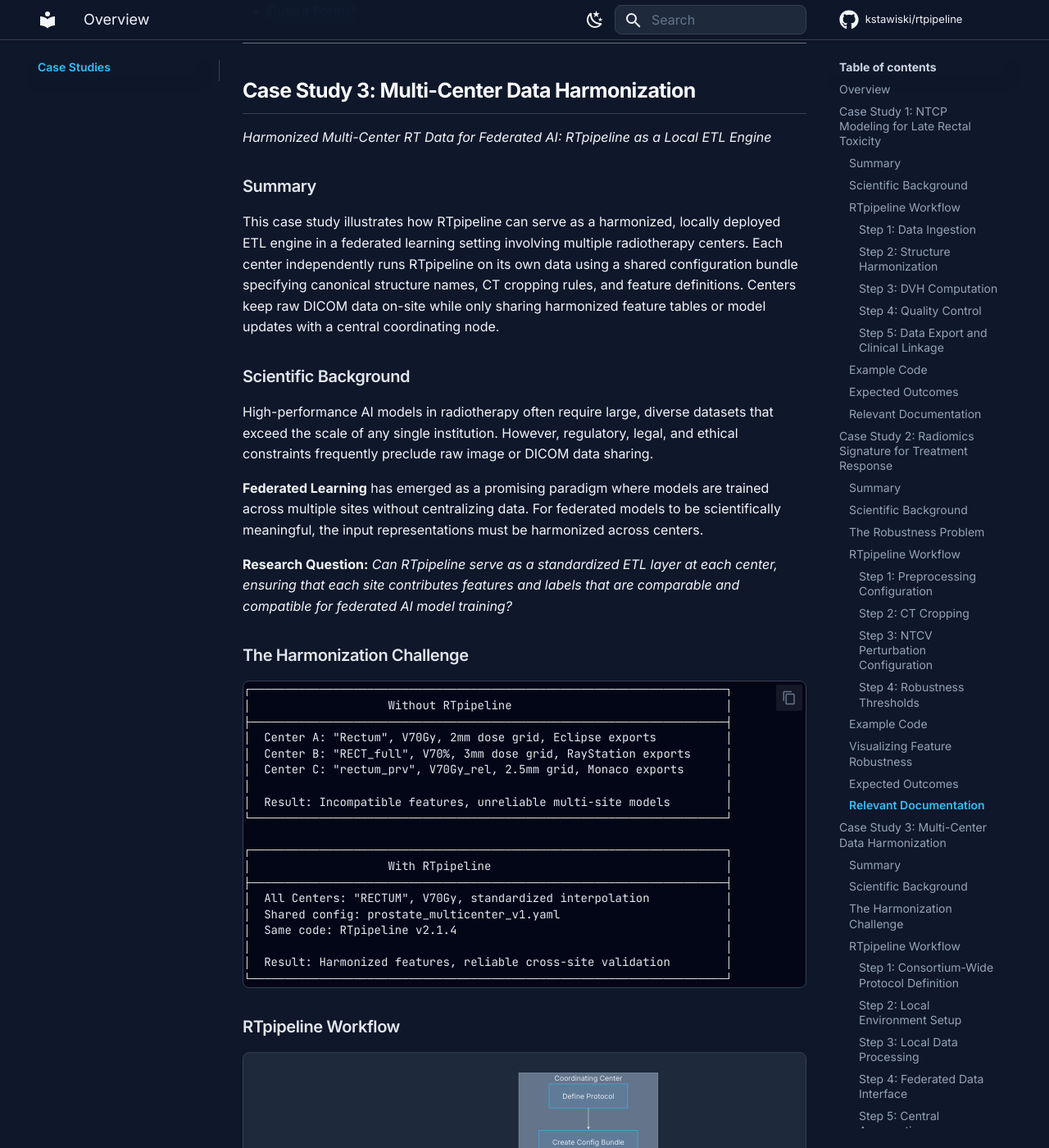
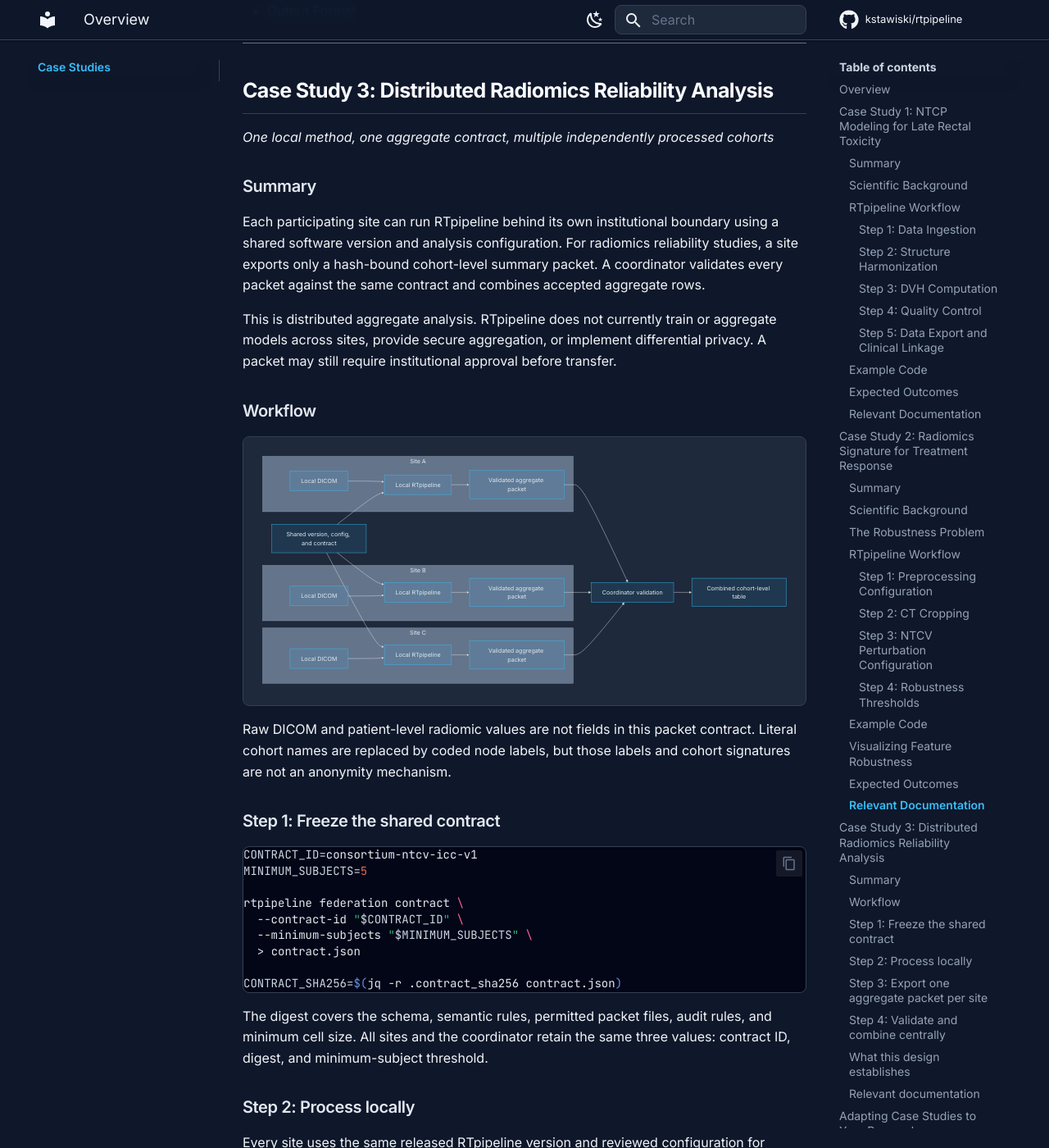
Before and after one commit to kstawiski/rtpipeline, an MkDocs documentation site: the page built from docs/case_studies/index.md, in a window 1280 px wide and 1400 px high, scrolled down 10237 px. Shown: the whole window at 82% size. Built offline with MkDocs 1.6.1 and Material for MkDocs 9.7.7, drawn with Linux system fonts in a browser that asks for light colours; comment, search, counter and statistics services are not loaded; some of the changed text lies outside the part shown.

Commit message:
Add fail-closed distributed analysis packets

````diff
--- a/docs/case_studies/index.md
+++ b/docs/case_studies/index.md
@@ -12,7 +12,7 @@ This section presents three detailed case studies demonstrating how RTpipeline a
 |------------|--------|-------------------|
 | [NTCP Modeling](#case-study-1-ntcp-modeling-for-late-rectal-toxicity) | Dosimetric modeling | DVH extraction, structure harmonization |
 | [Radiomics Signature](#case-study-2-radiomics-signature-for-treatment-response) | Imaging biomarkers | NTCV perturbations, robustness analysis |
-| [Multi-Center Harmonization](#case-study-3-multi-center-data-harmonization) | Federated AI | Structure mapping, standardized ETL |
+| [Distributed Reliability](#case-study-3-distributed-radiomics-reliability-analysis) | Aggregate radiomics validation | Standardized local ETL, hash-bound packets |
 
 ---
 
@@ -389,261 +389,130 @@ plt.savefig("robustness_analysis.png", dpi=150)
 
 ---
 
-## Case Study 3: Multi-Center Data Harmonization
+## Case Study 3: Distributed Radiomics Reliability Analysis
 
-*Harmonized Multi-Center RT Data for Federated AI: RTpipeline as a Local ETL Engine*
+*One local method, one aggregate contract, multiple independently processed cohorts*
 
 ### Summary
 
-This case study illustrates how RTpipeline can serve as a harmonized, locally deployed ETL engine in a federated learning setting involving multiple radiotherapy centers. Each center independently runs RTpipeline on its own data using a shared configuration bundle specifying canonical structure names, CT cropping rules, and feature definitions. Centers keep raw DICOM data on-site while only sharing harmonized feature tables or model updates with a central coordinating node.
+Each participating site can run RTpipeline behind its own institutional boundary
+using a shared software version and analysis configuration. For radiomics
+reliability studies, a site exports only a hash-bound cohort-level summary
+packet. A coordinator validates every packet against the same contract and
+combines accepted aggregate rows.
 
-### Scientific Background
+This is distributed aggregate analysis. RTpipeline does not currently train or
+aggregate models across sites, provide secure aggregation, or implement
+differential privacy. A packet may still require institutional approval before
+transfer.
 
-High-performance AI models in radiotherapy often require large, diverse datasets that exceed the scale of any single institution. However, regulatory, legal, and ethical constraints frequently preclude raw image or DICOM data sharing.
+### Workflow
 
-**Federated Learning** has emerged as a promising paradigm where models are trained across multiple sites without centralizing data. For federated models to be scientifically meaningful, the input representations must be harmonized across centers.
-
-**Research Question:** *Can RTpipeline serve as a standardized ETL layer at each center, ensuring that each site contributes features and labels that are comparable and compatible for federated AI model training?*
-
-### The Harmonization Challenge
-
-```
-┌─────────────────────────────────────────────────────────────────────┐
-│                    Without RTpipeline                               │
-├─────────────────────────────────────────────────────────────────────┤
-│  Center A: "Rectum", V70Gy, 2mm dose grid, Eclipse exports          │
-│  Center B: "RECT_full", V70%, 3mm dose grid, RayStation exports     │
-│  Center C: "rectum_prv", V70Gy_rel, 2.5mm grid, Monaco exports      │
-│                                                                     │
-│  Result: Incompatible features, unreliable multi-site models        │
-└─────────────────────────────────────────────────────────────────────┘
-
-┌─────────────────────────────────────────────────────────────────────┐
-│                    With RTpipeline                                  │
-├─────────────────────────────────────────────────────────────────────┤
-│  All Centers: "RECTUM", V70Gy, standardized interpolation           │
-│  Shared config: prostate_multicenter_v1.yaml                        │
-│  Same code: RTpipeline v2.1.4                                       │
-│                                                                     │
-│  Result: Harmonized features, reliable cross-site validation        │
-└─────────────────────────────────────────────────────────────────────┘
+```mermaid
+flowchart LR
+    C[Shared version, config, and contract] --> A1
+    C --> A2
+    C --> A3
+    subgraph Site A
+      D1[Local DICOM] --> A1[Local RTpipeline] --> P1[Validated aggregate packet]
+    end
+    subgraph Site B
+      D2[Local DICOM] --> A2[Local RTpipeline] --> P2[Validated aggregate packet]
+    end
+    subgraph Site C
+      D3[Local DICOM] --> A3[Local RTpipeline] --> P3[Validated aggregate packet]
+    end
+    P1 --> V[Coordinator validation]
+    P2 --> V
+    P3 --> V
+    V --> R[Combined cohort-level table]
 ```
 
-### RTpipeline Workflow
+Raw DICOM and patient-level radiomic values are not fields in this packet
+contract. Literal cohort names are replaced by coded node labels, but those
+labels and cohort signatures are not an anonymity mechanism.
 
-```mermaid
-graph TD
-    subgraph Coordinating Center
-        A[Define Protocol] --> B[Create Config Bundle]
-        B --> C[Distribute to Sites]
-        I[Receive Tables/Updates] --> J[Aggregate Models]
-        J --> K[Global Model]
-    end
+### Step 1: Freeze the shared contract
 
-    subgraph Center A
-        C --> D1[Local DICOM]
-        D1 --> E1[RTpipeline]
-        E1 --> F1[Harmonized Table]
-        F1 --> I
-    end
+```bash
+CONTRACT_ID=consortium-ntcv-icc-v1
+MINIMUM_SUBJECTS=5
 
-    subgraph Center B
-        C --> D2[Local DICOM]
-        D2 --> E2[RTpipeline]
-        E2 --> F2[Harmonized Table]
-        F2 --> I
-    end
+rtpipeline federation contract \
+  --contract-id "$CONTRACT_ID" \
+  --minimum-subjects "$MINIMUM_SUBJECTS" \
+  > contract.json
 
-    subgraph Center C
-        C --> D3[Local DICOM]
-        D3 --> E3[RTpipeline]
-        E3 --> F3[Harmonized Table]
-        F3 --> I
-    end
+CONTRACT_SHA256=$(jq -r .contract_sha256 contract.json)
 ```
 
-#### Step 1: Consortium-Wide Protocol Definition
+The digest covers the schema, semantic rules, permitted packet files, audit
+rules, and minimum cell size. All sites and the coordinator retain the same
+three values: contract ID, digest, and minimum-subject threshold.
 
-```yaml
-# prostate_multicenter_v1.yaml
-# Shared configuration for all participating centers
+### Step 2: Process locally
 
-version: "1.0"
-consortium: "ProstateFederated2025"
+Every site uses the same released RTpipeline version and reviewed configuration
+for DICOM organization, contours, radiomics preprocessing, perturbation chains,
+and cohort-level reliability summaries. Site-specific acquisition and anatomy
+can still affect the measurements; identical code does not make cohorts
+exchangeable.
 
-# Canonical structure definitions
-structure_mapping:
-  RECTUM:
-    patterns: ["Rectum*", "RECT*", "rectum*", "Rektum*"]
-    required: true
-  BLADDER:
-    patterns: ["Bladder*", "BLAD*", "bladder*", "Vessie*"]
-    required: true
-  PTV:
-    patterns: ["PTV*", "ptv*"]
-    required: true
+### Step 3: Export one aggregate packet per site
 
-# Standardized DVH computation
-dvh:
-  interpolation: "linear"
-  dose_units: "Gy"
-  volume_units: "cc"
-  metrics:
-    - Dmean
-    - Dmax
-    - D2cc
-    - V50Gy
-    - V60Gy
-    - V70Gy
-
-# CT preprocessing for radiomics (if used)
-ct_cropping:
-  enabled: true
-  region: "pelvis"
-
-# Radiomics configuration (IBSI-aligned)
-radiomics:
-  binWidth: 25  # Fixed bin width in HU
-  resampling_mm: [1.0, 1.0, 3.0]
+```bash
+rtpipeline federation export \
+  --input cohort_icc.parquet \
+  --output packet-node-a13f \
+  --node-id node-a13f \
+  --contract-id "$CONTRACT_ID" \
+  --contract-sha256 "$CONTRACT_SHA256" \
+  --minimum-subjects "$MINIMUM_SUBJECTS"
 ```
 
-#### Step 2: Local Environment Setup
+The packet contains only `manifest.json` and deterministic `metrics.csv.gz`.
+Export fails if the table has an extra column, duplicate feature identity,
+invalid ICC interval, small cell, nonfinite value, path, URI, date, DICOM UID,
+hostname-like value, or direct identifier-like token.
 
-Each center installs the same RTpipeline version:
+### Step 4: Validate and combine centrally
 
 ```bash
-# Using Docker (recommended for consistency)
-docker pull kstawiski/rtpipeline:v2.1.4
-
-# Or local installation with the same dual-environment stack
-git clone https://github.com/kstawiski/rtpipeline.git
-cd rtpipeline
-mamba env create -f envs/rtpipeline.yaml
-mamba env create -f envs/rtpipeline-radiomics.yaml
+rtpipeline federation aggregate \
+  --packet packet-node-a13f \
+  --packet packet-node-b72c \
+  --packet packet-node-c94d \
+  --output aggregate \
+  --contract-id "$CONTRACT_ID" \
+  --contract-sha256 "$CONTRACT_SHA256" \
+  --minimum-subjects "$MINIMUM_SUBJECTS"
 ```
 
-#### Step 3: Local Data Processing
+The coordinator supplies its own contract values. It rejects a node that lowers
+the threshold, changes the schema, forges summary metadata, adds a file or
+symlink, or declares an audit result that cannot be reproduced. The aggregate
+manifest binds both files from every accepted packet by SHA-256.
 
-Each center runs RTpipeline locally:
+### What this design establishes
 
-```bash
-# At Center A
-docker run --rm \
-  -v /center_a/dicom:/data/input:ro \
-  -v /center_a/output:/data/output:rw \
-  -v /shared/prostate_multicenter_v1.yaml:/config.yaml:ro \
-  kstawiski/rtpipeline:v2.1.4 \
-  snakemake --cores 8 --configfile /config.yaml
-```
+1. **Method identity:** sites can run the same released code and configuration.
+2. **Interface conformance:** accepted packets have one exact row and metadata
+   contract.
+3. **Data minimization:** the implemented packet schema has no raw DICOM,
+   patient/course ID, patient-level feature, local path, date, or outcome field.
+4. **Auditable aggregation:** coordinator outputs retain packet hashes and node
+   denominators.
 
-#### Step 4: Federated Data Interface
+It does not by itself establish cross-site biological transportability,
+clinical utility, site anonymity, legal permission to transfer aggregates, or
+federated learning performance. Those are separate scientific and governance
+questions.
 
-```python
-# Example: Local federated client (pseudo-code)
-import pandas as pd
-import torch
-from torch.utils.data import TensorDataset, DataLoader
+### Relevant documentation
 
-# Load harmonized features produced by RTpipeline
-features = pd.read_excel("/center_a/output/_RESULTS/dvh_metrics.xlsx")
-labels = pd.read_csv("/center_a/clinical/outcomes.csv")
-
-data = features.merge(labels, on="patient_id", how="inner")
-
-# Standard feature columns (same across all centers due to shared config)
-feature_cols = [
-    "RECTUM_Dmean_Gy", "RECTUM_V50Gy", "RECTUM_V60Gy", "RECTUM_V70Gy",
-    "BLADDER_Dmean_Gy", "BLADDER_V50Gy", "BLADDER_V60Gy", "BLADDER_V70Gy"
-]
-
-X = torch.tensor(data[feature_cols].values, dtype=torch.float32)
-y = torch.tensor(data["toxicity_grade2plus"].values, dtype=torch.float32)
-
-# Local training (wrapped in federated framework)
-dataset = TensorDataset(X, y)
-loader = DataLoader(dataset, batch_size=32, shuffle=True)
-
-def train_local_model(model, optimizer, criterion, epochs=5):
-    model.train()
-    for _ in range(epochs):
-        for xb, yb in loader:
-            optimizer.zero_grad()
-            pred = model(xb).squeeze()
-            loss = criterion(pred, yb)
-            loss.backward()
-            optimizer.step()
-    return model.state_dict()  # Send to central aggregator
-```
-
-#### Step 5: Central Aggregation
-
-```python
-# At coordinating center: FedAvg aggregation
-def federated_average(state_dicts):
-    """Average model weights from all centers."""
-    averaged = {}
-    n_centers = len(state_dicts)
-    for key in state_dicts[0].keys():
-        averaged[key] = sum(sd[key] for sd in state_dicts) / n_centers
-    return averaged
-
-# Receive state_dicts from each center
-center_weights = [...]  # Collected from centers A, B, C
-global_model_weights = federated_average(center_weights)
-```
-
-### Ensuring Reproducibility Across Sites
-
-**Version Control Checklist:**
-
-| Item | Location | Purpose |
-|------|----------|---------|
-| RTpipeline version | Docker tag or `conda env export` | Exact software |
-| Config file | Git repository with DOI | Processing parameters |
-| Structure mapping | Within config YAML | Nomenclature harmonization |
-| Random seeds | Config + code | Deterministic results |
-
-**QC Verification:**
-
-```python
-# Each center can verify their outputs match expected schema
-def verify_harmonization(df, expected_columns):
-    """Check that RTpipeline output matches consortium schema."""
-    missing = set(expected_columns) - set(df.columns)
-    if missing:
-        raise ValueError(f"Missing columns: {missing}")
-
-    # Check for expected structure names
-    structures = df['structure_name'].unique()
-    canonical = {'RECTUM', 'BLADDER', 'PTV'}
-    if not canonical.issubset(set(structures)):
-        raise ValueError(f"Missing canonical structures")
-
-    return True
-
-# Run at each center before sharing data
-verify_harmonization(dvh_df, expected_columns)
-```
-
-### Expected Outcomes
-
-1. **Semantic consistency** - Same variable names and definitions across all sites
-2. **Computational reproducibility** - Identical DVH/radiomics computation
-3. **Data governance compliance** - Raw data never leaves the institution
-4. **Scalable model development** - Easy to add new centers with shared config
-
-### Impact on Multi-Center Research
-
-- **Lower barrier** for international collaboration
-- **Auditable preprocessing** published as supplementary material
-- **Improved generalization** of AI models trained on harmonized data
-- **Regulatory readiness** with clear data provenance
-
-### Relevant Documentation
-
-- [Docker Setup Guide](../getting_started/docker_setup.md)
-- [Configuration Reference](../technical/architecture.md)
-- [Security Considerations](../technical/security.md)
+- [Distributed aggregate analysis](../features/distributed_analysis.md)
+- [Radiomics robustness](../features/radiomics_robustness.md)
+- [Security considerations](../technical/security.md)
 
 ---
 
--- /dev/null
+++ b/docs/features/distributed_analysis.md
@@ -0,0 +1,97 @@
+# Distributed aggregate analysis
+
+RTpipeline can export and combine a strict cohort-level radiomics reliability
+packet. Each site runs its imaging pipeline locally and shares only one
+allow-listed aggregate table plus a machine-validated manifest. The coordinator
+rejects packets that do not match the same hash-bound contract.
+
+This feature supports distributed measurement and validation. It is not
+federated model training, secure aggregation, differential privacy, or a claim
+that aggregate outputs are anonymous. Local governance review may still be
+required before a packet is shared.
+
+## Packet contract
+
+The current contract contains one row per body-region, ROI, and radiomic
+feature. Its exact columns are:
+
+```text
+feature_name, roi_name, body_region, n_subjects, n_raters,
+icc, icc_ci_low, icc_ci_high, cov_percent, qcd,
+classification, feature_family, image_type
+```
+
+The contract digest binds the column schema, exact manifest and audit fields,
+permitted packet filenames, minimum subject and rater counts, allowed robustness
+classes, numerical constraints, and serialization format.
+
+Create the shared contract once:
+
+```bash
+CONTRACT_ID=example-ntcv-icc-v1
+MINIMUM_SUBJECTS=5
+
+rtpipeline federation contract \
+  --contract-id "$CONTRACT_ID" \
+  --minimum-subjects "$MINIMUM_SUBJECTS" \
+  > contract.json
+
+CONTRACT_SHA256=$(jq -r .contract_sha256 contract.json)
+```
+
+Distribute the unchanged contract ID, digest, and threshold to every site.
+
+## Export at each site
+
+Prepare a CSV or Parquet table with exactly the contracted columns, then run:
+
+```bash
+rtpipeline federation export \
+  --input cohort_icc.parquet \
+  --output packet-node-a13f \
+  --node-id node-a13f \
+  --contract-id "$CONTRACT_ID" \
+  --contract-sha256 "$CONTRACT_SHA256" \
+  --minimum-subjects "$MINIMUM_SUBJECTS"
+```
+
+The packet directory contains exactly:
+
+```text
+packet-node-a13f/
+├── manifest.json
+└── metrics.csv.gz
+```
+
+The exporter uses deterministic gzip and 17-significant-digit float formatting,
+so IEEE-754 float64 values round-trip without parser drift. It fails on extra
+columns, duplicate feature identities, nonfinite or semantically invalid
+metrics, small cells, identifier-like content, paths, URIs, dates, DICOM UIDs,
+or unsupported robustness classes.
+
+## Validate and aggregate centrally
+
+The coordinator supplies its own frozen contract values rather than trusting
+thresholds declared by a node:
+
+```bash
+rtpipeline federation aggregate \
+  --packet packet-node-a13f \
+  --packet packet-node-b72c \
+  --output aggregate \
+  --contract-id "$CONTRACT_ID" \
+  --contract-sha256 "$CONTRACT_SHA256" \
+  --minimum-subjects "$MINIMUM_SUBJECTS"
+```
+
+Validation rejects any unexpected file, directory, symlink, manifest key,
+audit key, hash, summary value, contract value, or metric. The aggregate
+manifest binds both the manifest and metrics SHA-256 for every accepted packet.
+
+## What remains local
+
+The packet contract has no field for raw DICOM objects, patient/course IDs,
+patient-level feature values, local paths, dates, hostnames, or clinical
+outcomes. This is a narrow data-minimization property of the implemented
+contract. It does not establish legal anonymity or remove the need for an
+institution-specific disclosure assessment.
--- a/mkdocs.yml
+++ b/mkdocs.yml
@@ -109,6 +109,7 @@ nav:
   - Features:
     - Custom Models: features/custom_models.md
     - CT Cropping: features/ct_cropping.md
+    - Distributed Analysis: features/distributed_analysis.md
     - Dose Classification: features/dose_classification.md
     - Radiomics Robustness: features/radiomics_robustness.md
     - Quality Control: features/qc_cropping.md
--- a/rtpipeline/__init__.py
+++ b/rtpipeline/__init__.py
@@ -17,4 +17,5 @@ __all__ = [
     "custom_structures",
     "radiomics",
     "radiomics_conda",  # New conda-based radiomics module
+    "federation",
 ]
````
Also changed, not shown: README.md (+4 -3 lines), docs/index.md (+7 -4 lines), docs/release_notes.md (+8 -2 lines), 3 other files.
